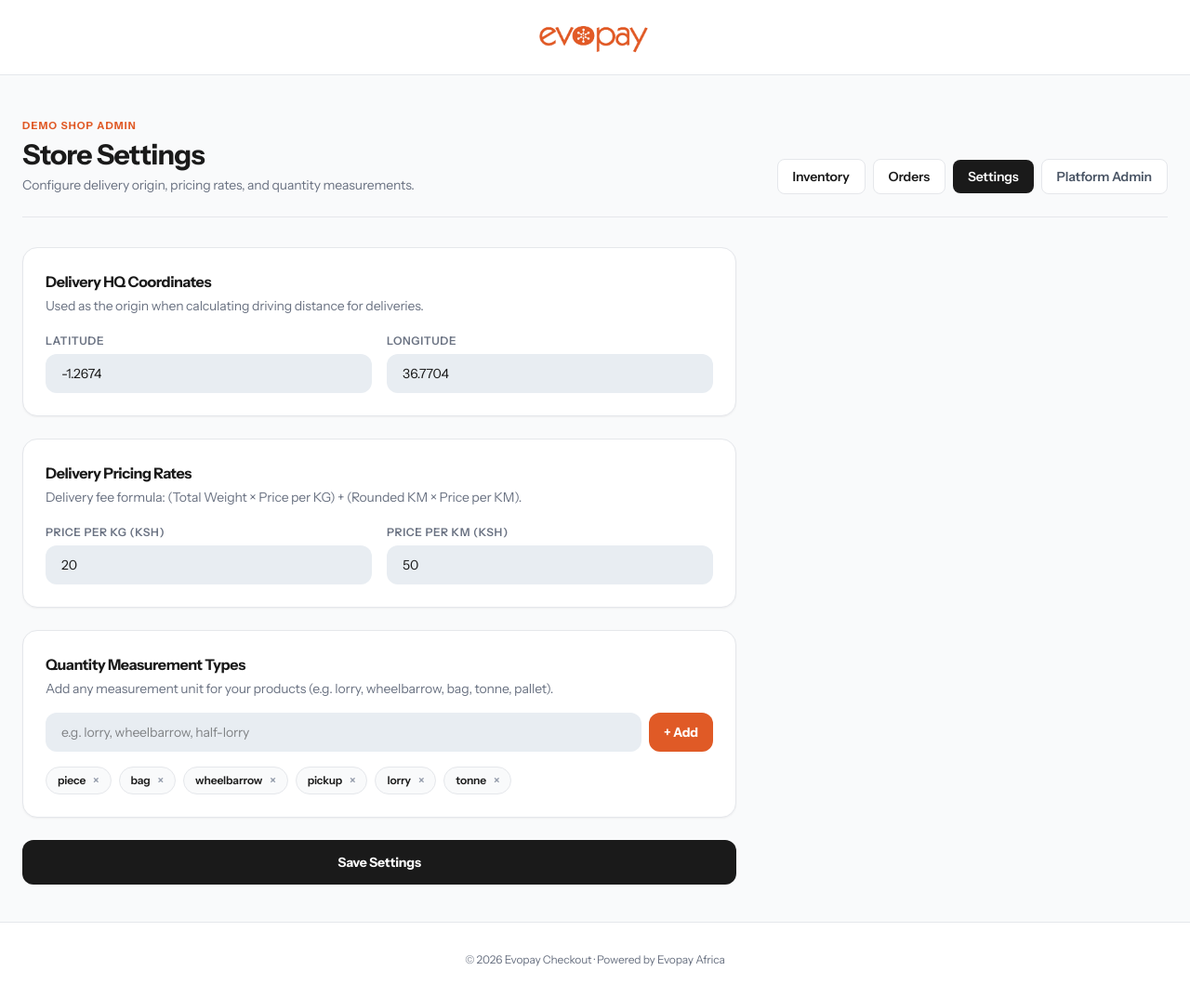
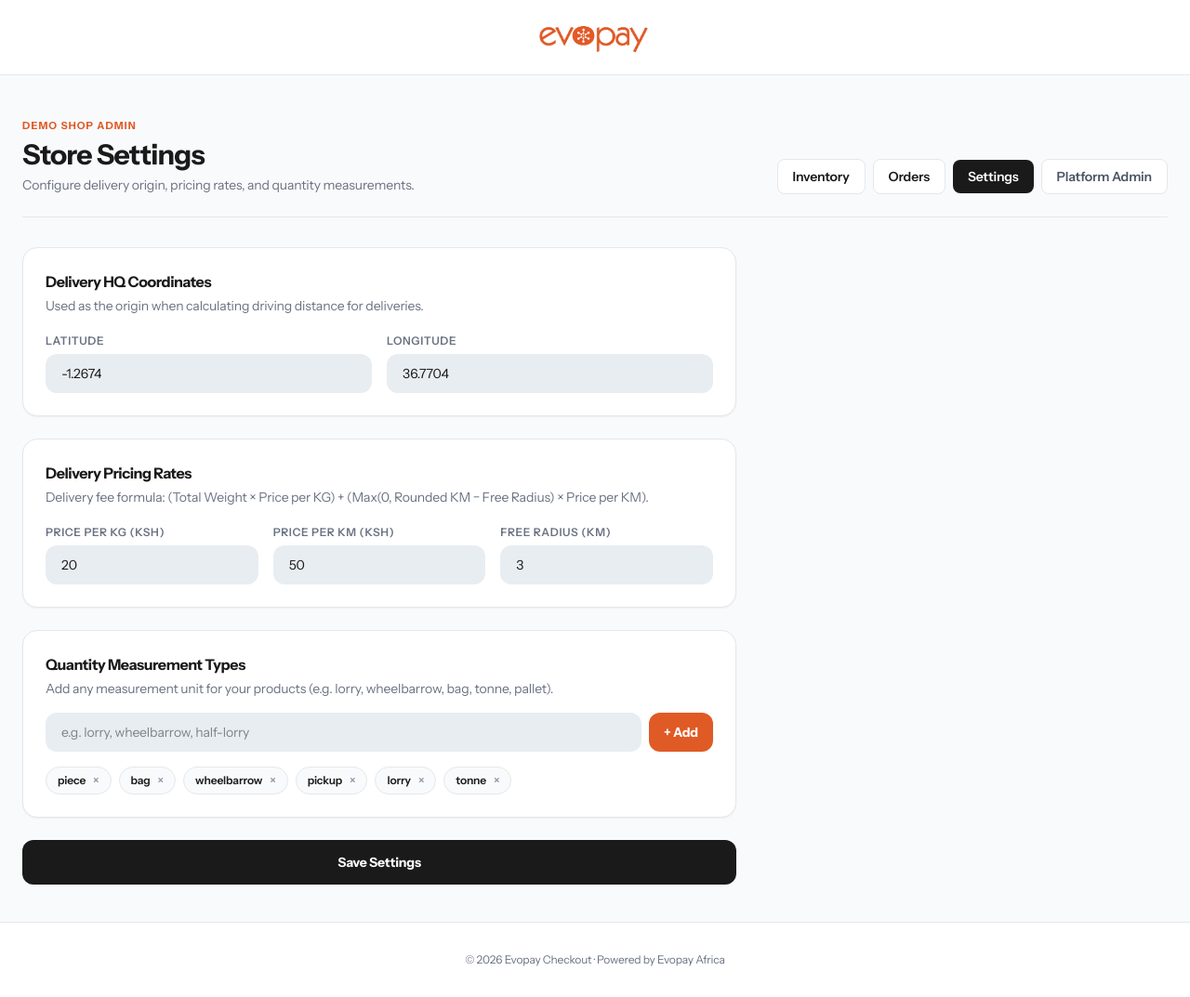
Before and after one commit to TeemoreG/evopay-checkout, a Laravel app: page /admin/settings in a window 1280 px wide. Shown: the whole page at 93% size. Run offline with Laravel 12, Linux system fonts and the light colour scheme; a user stored in the database is signed in; tables that the repository leaves empty hold one stand-in row (values such as "Sample post"); style sheets or scripts are compiled from the project's sources; some libraries are stand-ins or nearby versions.

Commit message:
feat: add transporter directory, free delivery radius, config cache fixes, and rate limiting

```diff
--- a/resources/js/Pages/Admin/Settings.jsx
+++ b/resources/js/Pages/Admin/Settings.jsx
@@ -7,6 +7,7 @@ export default function AdminSettings({
     hq_lng,
     price_per_kg,
     price_per_km,
+    free_radius_km,
     unit_measurements = ['piece', 'bag', 'wheelbarrow', 'pickup', 'lorry', 'tonne'],
 }) {
     const [newUnit, setNewUnit] = useState('');
@@ -16,6 +17,7 @@ export default function AdminSettings({
         hq_lng: hq_lng,
         price_per_kg: price_per_kg ?? '20',
         price_per_km: price_per_km ?? '50',
+        free_radius_km: free_radius_km ?? '3',
         unit_measurements: unit_measurements,
     });
 
@@ -141,10 +143,10 @@ export default function AdminSettings({
                     <div className="bg-white rounded-2xl border border-brand-border p-6 shadow-xs">
                         <h2 className="text-base font-bold text-brand-dark mb-1">Delivery Pricing Rates</h2>
                         <p className="text-xs sm:text-sm text-gray-500 mb-5">
-                            Delivery fee formula: (Total Weight × Price per KG) + (Rounded KM × Price per KM).
+                            Delivery fee formula: (Total Weight × Price per KG) + (Max(0, Rounded KM − Free Radius) × Price per KM).
                         </p>
 
-                        <div className="grid grid-cols-1 sm:grid-cols-2 gap-4">
+                        <div className="grid grid-cols-1 sm:grid-cols-3 gap-4">
                             <div>
                                 <label className="block text-xs font-semibold uppercase tracking-wider text-gray-500 mb-1.5">
                                     Price per KG (KSh)
@@ -177,6 +179,23 @@ export default function AdminSettings({
                                     required
                                 />
                                 {errors.price_per_km && <p className="text-red-500 text-xs mt-1">{errors.price_per_km}</p>}
+                            </div>
+
+                            <div>
+                                <label className="block text-xs font-semibold uppercase tracking-wider text-gray-500 mb-1.5">
+                                    Free Radius (KM)
+                                </label>
+                                <input
+                                    type="number"
+                                    step="0.1"
+                                    min="0"
+                                    value={data.free_radius_km}
+                                    onChange={(e) => setData('free_radius_km', e.target.value)}
+                                    className="w-full bg-brand-input rounded-xl px-4 py-2.5 text-sm border border-transparent"
+                                    placeholder="3"
+                                    required
+                                />
+                                {errors.free_radius_km && <p className="text-red-500 text-xs mt-1">{errors.free_radius_km}</p>}
                             </div>
                         </div>
                     </div>
--- a/resources/js/Pages/Checkout/Index.jsx
+++ b/resources/js/Pages/Checkout/Index.jsx
@@ -1,4 +1,4 @@
-import { Link } from '@inertiajs/react';
+import { Link, router } from '@inertiajs/react';
 import { useEffect, useState } from 'react';
 import MainLayout from '../../Layouts/MainLayout';
 import { useCart } from '../../Stores/cart';
@@ -8,7 +8,7 @@ import axios from 'axios';
 const formatKES = (v) =>
     'KSh ' + Number(v || 0).toLocaleString('en-KE', { minimumFractionDigits: 0 });
 
-export default function CheckoutIndex({ transporters = [] }) {
+export default function CheckoutIndex({ transporters = [], free_radius_km = 3 }) {
     const { items, setQty, removeItem } = useCart();
     const [isProcessing, setIsProcessing] = useState(false);
     const [paymentError, setPaymentError] = useState(null);
@@ -74,11 +74,14 @@ export default function CheckoutIndex({ transporters = [] }) {
     const totalWeight = items.reduce((acc, item) => acc + (item.qty * parseFloat(item.weight || 0)), 0);
 
     // Dynamic transport calculation using chosen driver's rate card
+    const freeRadius = Number(free_radius_km || 0);
+    const billableKm = distanceKm > freeRadius ? Math.ceil(distanceKm - freeRadius) : 0;
+
     let estimatedTransportFee = 0;
     if (form.delivery_method === 'transporter' && selectedTransporter) {
         const base = Number(selectedTransporter.base_fare || 0);
         const wFee = totalWeight * Number(selectedTransporter.rate_per_kg || 0);
-        const dFee = distanceKm > 0 ? Math.ceil(distanceKm) * Number(selectedTransporter.rate_per_km || 0) : 0;
+        const dFee = billableKm * Number(selectedTransporter.rate_per_km || 0);
         estimatedTransportFee = base + wFee + dFee;
     }
 
@@ -193,6 +196,11 @@ export default function CheckoutIndex({ transporters = [] }) {
                     error.response?.data?.error ||
                     'Something went wrong while setting up payment. Please try again.'
                 );
+                if (error.response?.status === 422) {
+                    setSelectedTransporter(null);
+                    setForm((f) => ({ ...f, delivery: { ...f.delivery, transporter_id: null } }));
+                    router.reload({ only: ['transporters'] });
+                }
             }
 
             setIsProcessing(false);
@@ -545,7 +553,7 @@ export default function CheckoutIndex({ transporters = [] }) {
                                     const isSelected = selectedTransporter?.id === t.id;
                                     const base = Number(t.base_fare || 0);
                                     const wFee = totalWeight * Number(t.rate_per_kg || 0);
-                                    const dFee = distanceKm > 0 ? Math.ceil(distanceKm) * Number(t.rate_per_km || 0) : 0;
+                                    const dFee = billableKm * Number(t.rate_per_km || 0);
                                     const est = base + wFee + dFee;
 
                                     return (
--- a/routes/web.php
+++ b/routes/web.php
@@ -121,6 +121,7 @@ Route::post('/checkout/distance', [CheckoutController::class, 'getDistance'])
     ->middleware('throttle:public-api')
     ->name('checkout.distance');
 Route::get('/checkout/return', [CheckoutController::class, 'gatewayReturn'])->name('checkout.return');
+Route::get('/checkout/cancel', [CheckoutController::class, 'gatewayCancel'])->name('checkout.cancel');
 Route::get('/checkout/success', [CheckoutController::class, 'success'])->name('checkout.success');
 Route::post('/api/shop/webhook', [CheckoutController::class, 'shopWebhook'])->name('shop.evopay.webhook');
 
```
Also changed, not shown: app/Http/Controllers/CheckoutController.php (+46 -6 lines), 5 other files.
